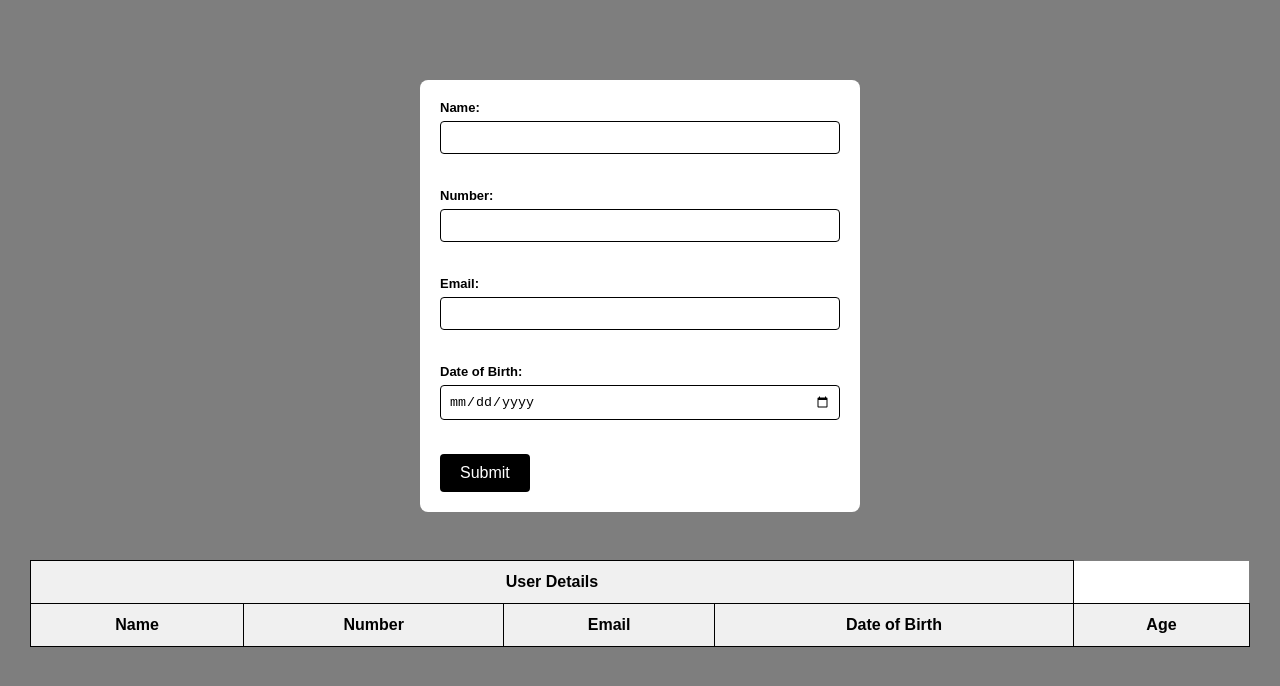
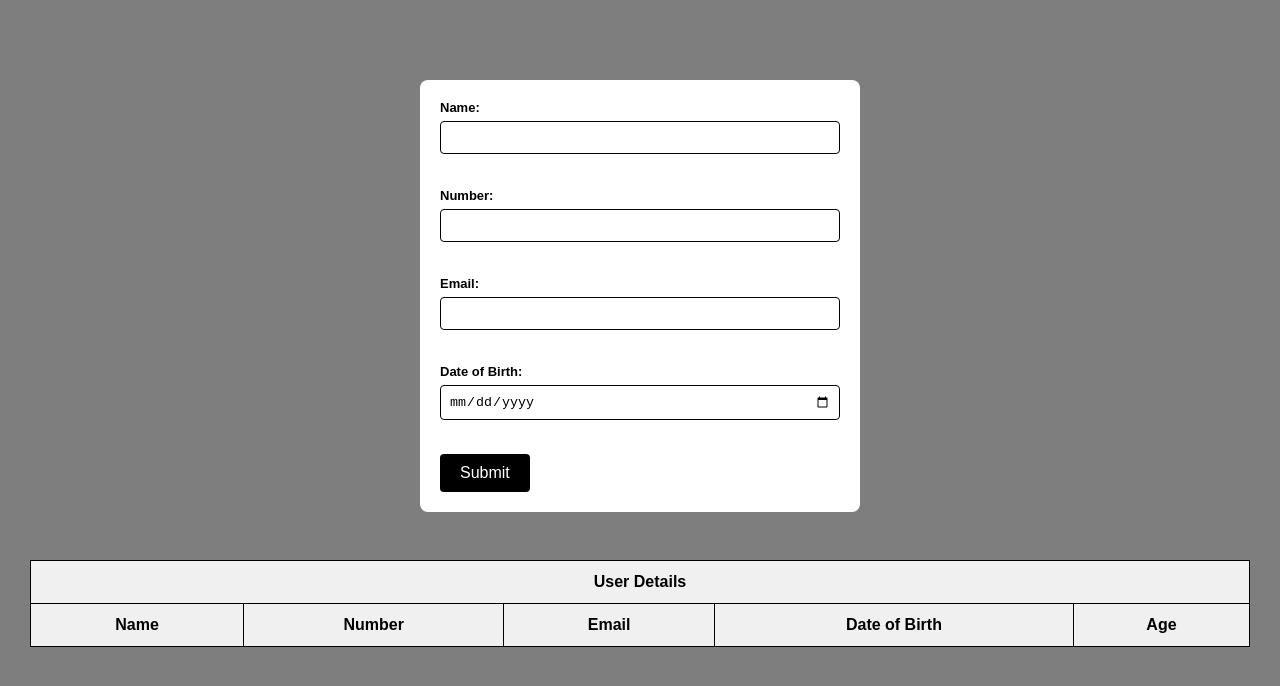
Before and after one commit to DaxPatadia28/Form---Task, a plain HTML site: page index.html in a window 1280 px wide. Drawn offline with Linux system fonts and the light colour scheme.

Commit message:
Update index.html

```diff
--- a/index.html
+++ b/index.html
@@ -19,10 +19,10 @@
         <button type="submit">Submit</button>
     </form>
     <br>
-    <table id="detailsTable" border="1" style="width:100%;">
+    <table id="detailsTable" style="width:100%;">
         <thead>
             <tr>
-                <th colspan="4" style="text-align: center;">User Details</th>
+                <th colspan="5" style="text-align: center;">User Details</th>
             </tr>
             <tr >
                 <th style="text-align: center;">Name</th>
```
